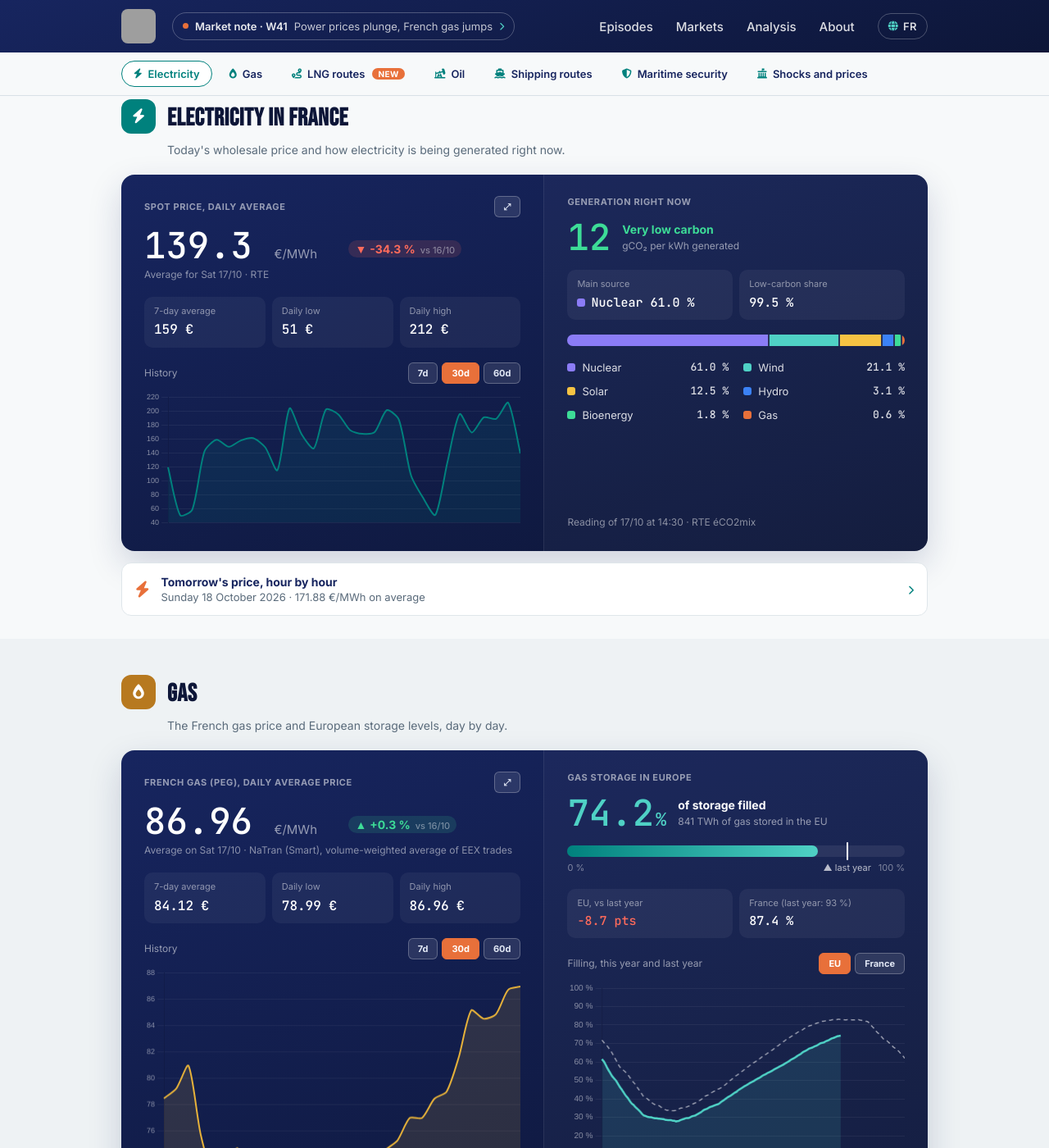
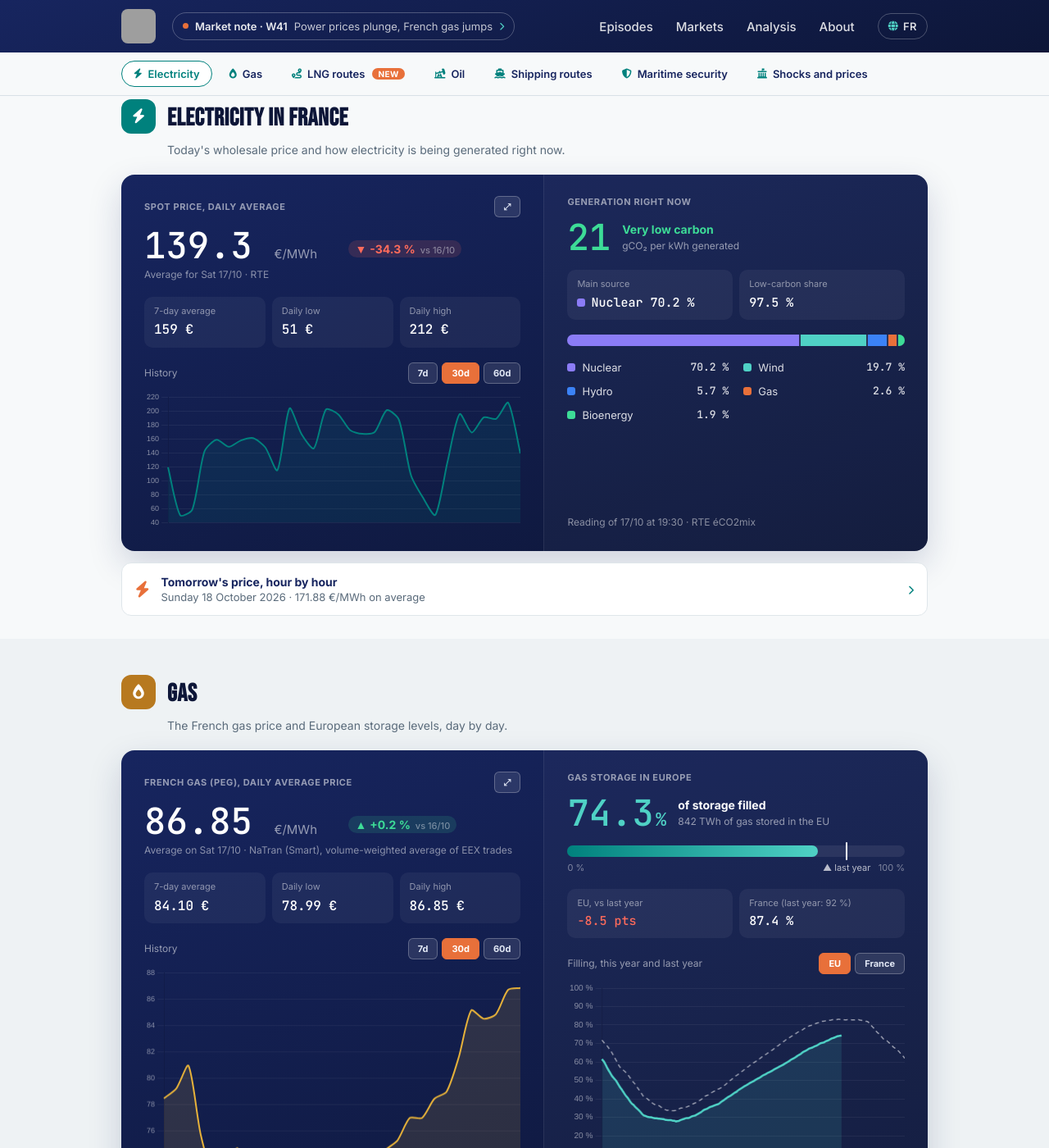
Before and after one commit to InsideEnergyMarkets/Inside-Energy-Markets, a Jekyll site: the page built from en/markets/index.html, in a window 1280 px wide and 1400 px high, scrolled down 383 px. Shown: the whole window at 82% size. Built offline with Jekyll 4.4.1, drawn with Linux system fonts in a browser that asks for light colours; some of the changed text lies outside the part shown; grey boxes are pictures that could not be loaded.

Commit message:
Mise à jour automatique des données marché

```diff
--- a/_data/fuel.json
+++ b/_data/fuel.json
@@ -1 +1 @@
-{"date":"2026-10-17","gazole":2.364,"e10":2.164,"stations":7252,"change_7d":{"since":"2026-10-10","gazole_cts":1.9,"e10_cts":0.7},"history":{"2026-09-30":{"gazole":2.38,"e10":2.163},"2026-10-01":{"gazole":2.374,"e10":2.16},"2026-10-02":{"gazole":2.373,"e10":2.16},"2026-10-03":{"gazole":2.372,"e10":2.163},"2026-10-04":{"gazole":2.373,"e10":2.168},"2026-10-05":{"gazole":2.369,"e10":2.164},"2026-10-06":{"gazole":2.36,"e10":2.156},"2026-10-07":{"gazole":2.35,"e10":2.151},"2026-10-08":{"gazole":2.344,"e10":2.149},"2026-10-09":{"gazole":2.343,"e10":2.152},"2026-10-10":{"gazole":2.345,"e10":2.157},"2026-10-11":{"gazole":2.346,"e10":2.165},"2026-10-12":{"gazole":2.351,"e10":2.164},"2026-10-13":{"gazole":2.353,"e10":2.163},"2026-10-14":{"gazole":2.355,"e10":2.17},"2026-10-15":{"gazole":2.359,"e10":2.17},"2026-10-16":{"gazole":2.362,"e10":2.164},"2026-10-17":{"gazole":2.364,"e10":2.164}}}
+{"date":"2026-10-17","gazole":2.365,"e10":2.168,"stations":7183,"change_7d":{"since":"2026-10-10","gazole_cts":2.0,"e10_cts":1.1},"history":{"2026-09-30":{"gazole":2.38,"e10":2.163},"2026-10-01":{"gazole":2.374,"e10":2.16},"2026-10-02":{"gazole":2.373,"e10":2.16},"2026-10-03":{"gazole":2.372,"e10":2.163},"2026-10-04":{"gazole":2.373,"e10":2.168},"2026-10-05":{"gazole":2.369,"e10":2.164},"2026-10-06":{"gazole":2.36,"e10":2.156},"2026-10-07":{"gazole":2.35,"e10":2.151},"2026-10-08":{"gazole":2.344,"e10":2.149},"2026-10-09":{"gazole":2.343,"e10":2.152},"2026-10-10":{"gazole":2.345,"e10":2.157},"2026-10-11":{"gazole":2.346,"e10":2.165},"2026-10-12":{"gazole":2.351,"e10":2.164},"2026-10-13":{"gazole":2.353,"e10":2.163},"2026-10-14":{"gazole":2.355,"e10":2.17},"2026-10-15":{"gazole":2.359,"e10":2.17},"2026-10-16":{"gazole":2.362,"e10":2.164},"2026-10-17":{"gazole":2.365,"e10":2.168}}}
--- a/_data/market.json
+++ b/_data/market.json
@@ -1,5 +1,5 @@
 {
-  "updated_at": "2026-10-17T14:49:15.877305Z",
+  "updated_at": "2026-10-17T19:58:43.813597Z",
   "brent": {
     "price_usd": 109.95,
     "date": "2026-10-16",
@@ -33,7 +33,7 @@
     "change_pct": -4.1
   },
   "peg": {
-    "price_eur_mwh": 86.96,
+    "price_eur_mwh": 86.85,
     "date": "2026-10-17",
     "unit": "EUR/MWh",
     "source": "NaTran",
@@ -41,21 +41,20 @@
     "date_label_en": "Average on Sat 17/10",
     "prev_value": 86.71,
     "prev_date": "2026-10-16",
-    "change_pct": 0.3
+    "change_pct": 0.2
   },
   "mix_france": {
-    "date_heure": "2026-10-17T14:30:00+00:00",
+    "date_heure": "2026-10-17T19:30:00+00:00",
     "shares": {
-      "nucleaire": 61.0,
-      "eolien": 21.1,
-      "solaire": 12.5,
-      "hydraulique": 3.1,
-      "bioenergies": 1.8,
-      "gaz": 0.6
+      "nucleaire": 70.2,
+      "eolien": 19.7,
+      "hydraulique": 5.7,
+      "gaz": 2.6,
+      "bioenergies": 1.9
     },
     "top_source": "nucleaire",
-    "top_share": 61.0,
-    "co2_intensity": 12
+    "top_share": 70.2,
+    "co2_intensity": 21
   },
   "spot_price_france": {
     "price_eur_mwh": 139.3,
--- a/_data/market_history.json
+++ b/_data/market_history.json
@@ -794,14 +794,13 @@
     "spot_eur_mwh": 139.3,
     "spot_source": "RTE",
     "mix_shares": {
-      "nucleaire": 61.0,
-      "eolien": 21.1,
-      "solaire": 12.5,
-      "hydraulique": 3.1,
-      "bioenergies": 1.8,
-      "gaz": 0.6
+      "nucleaire": 70.2,
+      "eolien": 19.7,
+      "hydraulique": 5.7,
+      "gaz": 2.6,
+      "bioenergies": 1.9
     },
-    "peg_eur_mwh": 86.96,
+    "peg_eur_mwh": 86.85,
     "peg_source": "NaTran"
   }
 ]
--- a/_data/weekly_summary.json
+++ b/_data/weekly_summary.json
@@ -13,8 +13,8 @@
     "days_count": 8
   },
   "mix": {
-    "nuclear_avg_share": 73.0,
-    "renewables_avg_share": 22.4,
+    "nuclear_avg_share": 74.2,
+    "renewables_avg_share": 21.0,
     "days_count": 8
   }
 }
```
Also changed, not shown: _data/day_ahead.json (+1 -1 lines), _data/gas_storage.json.
